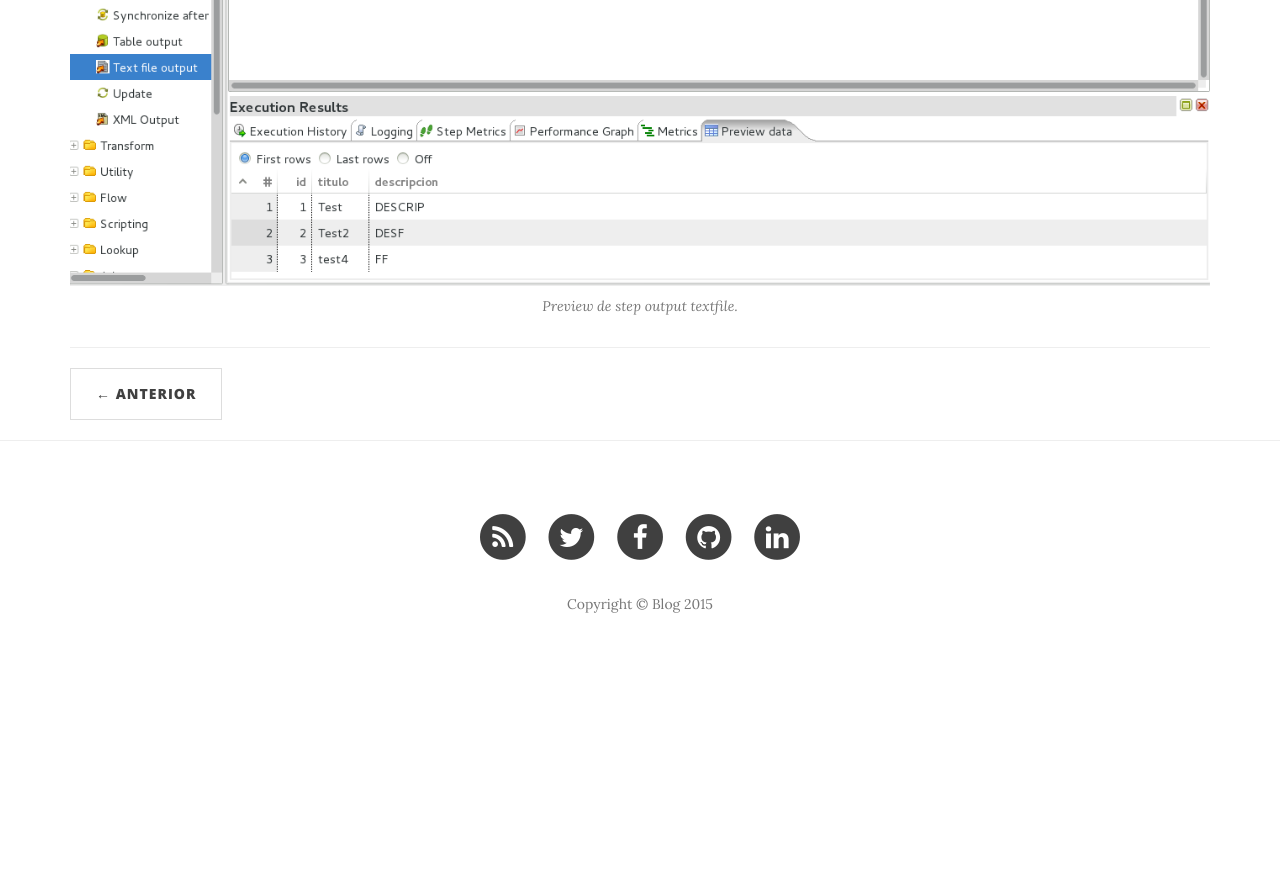
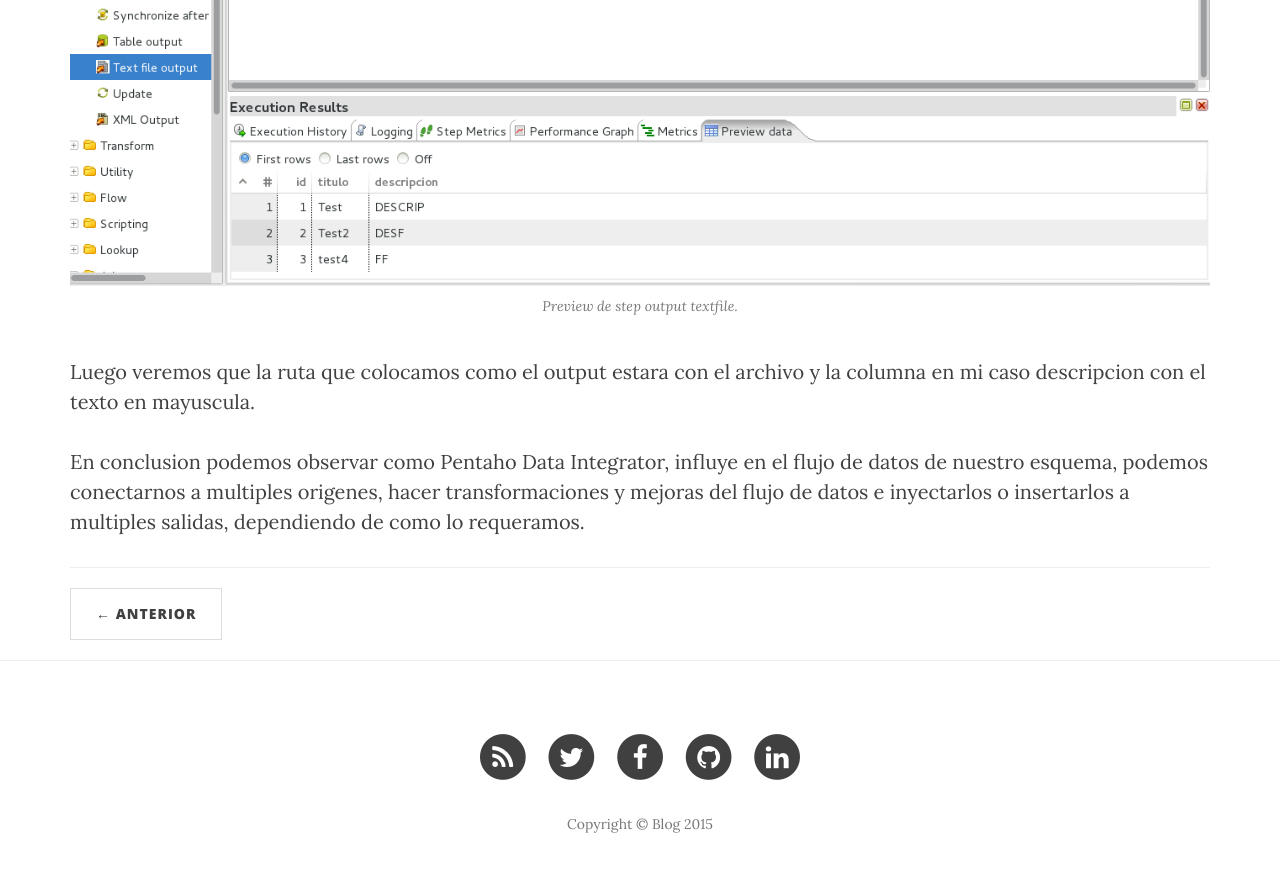
Before and after one commit to hellfish2/hellfish2.github.io, a Jekyll site: the page built from _posts/2015-03-04-Pentaho-data-integrator-4.markdown, in a window 1280 px wide and 900 px high, scrolled down 3347 px. Shown: the top 872 px of the window. Built offline with Jekyll 4.4.1, drawn with Linux system fonts in a browser that asks for light colours; nearby versions of some CDN libraries; before the commit the page ends 4027 px from its top, so only the background shows below that.

Commit message:
Pentaho 4/5

```diff
--- a/_posts/2015-03-04-Pentaho-data-integrator-4.markdown
+++ b/_posts/2015-03-04-Pentaho-data-integrator-4.markdown
@@ -46,3 +46,7 @@ Como podemos observar en la seccion preview de las metricas de el contenido obse
 </a>
 <span class="caption text-muted">Preview de step output textfile.</span>
 </p>
+
+Luego veremos que la ruta que colocamos como el output estara con el archivo y la columna en mi caso descripcion con el texto en mayuscula.
+
+En conclusion podemos observar como Pentaho Data Integrator, influye en el flujo de datos de nuestro esquema, podemos conectarnos a multiples origenes, hacer transformaciones y mejoras del flujo de datos e inyectarlos o insertarlos a multiples salidas, dependiendo de como lo requeramos.
```
